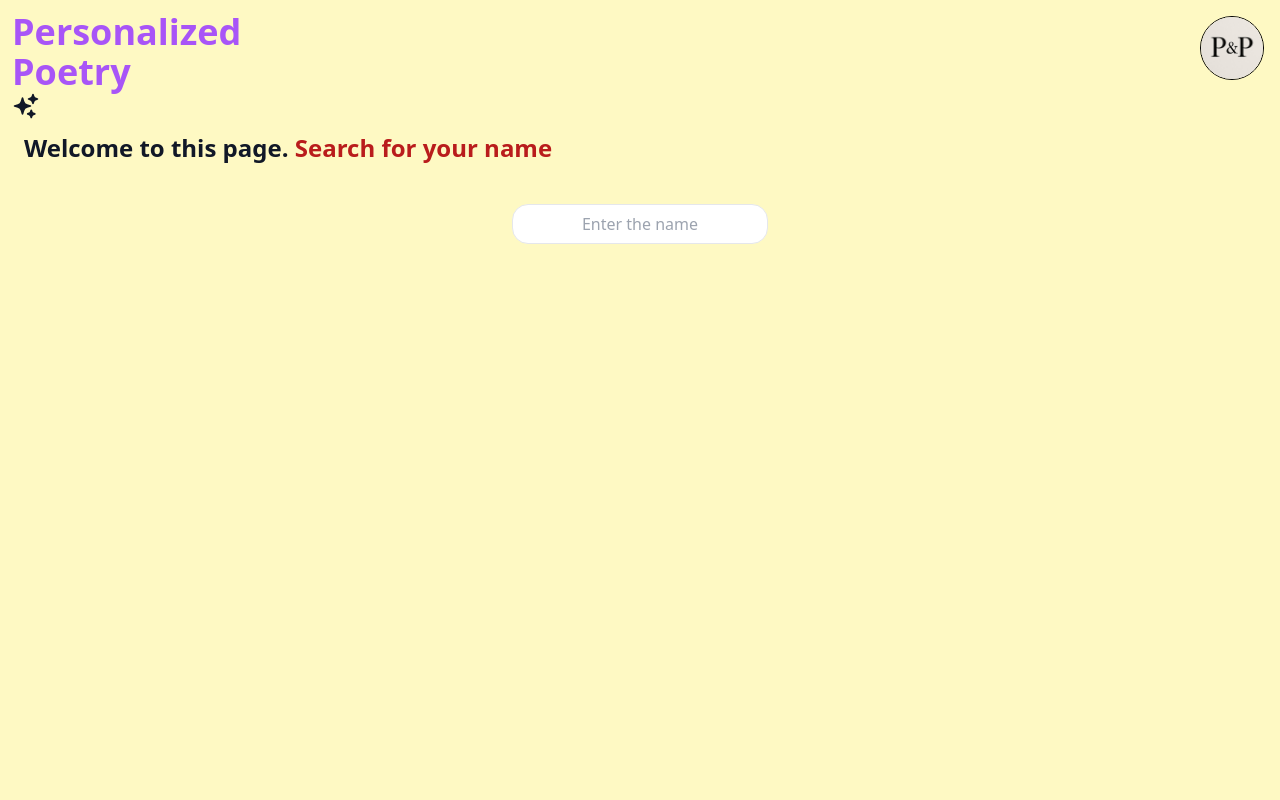
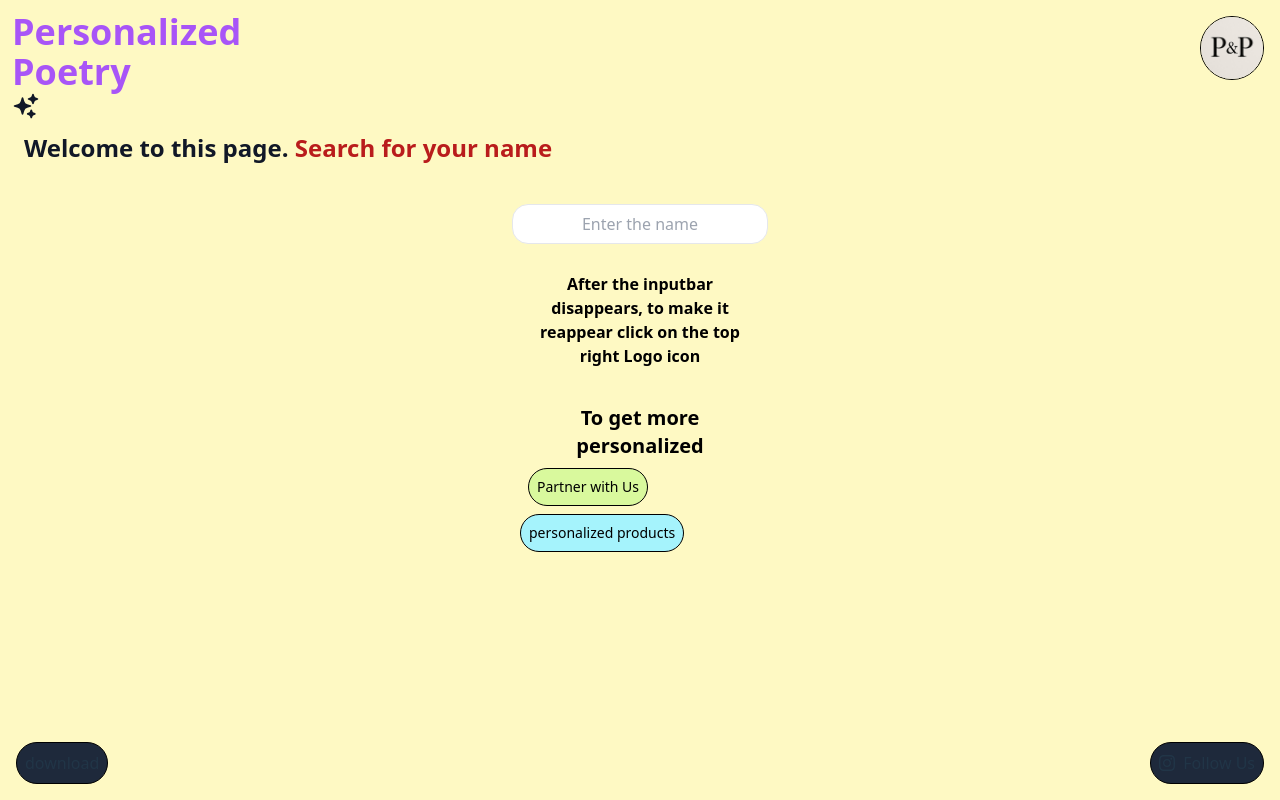
Before and after one commit to mauryamj/Personalized-Poem, a React (Vite) app: page / in a window 1280 px wide. Built offline with nearby package versions, Linux system fonts and the light colour scheme.

Commit message:
download and buttons

```diff
--- a/package.json
+++ b/package.json
@@ -11,8 +11,11 @@
   },
   "dependencies": {
     "@heroicons/react": "^2.2.0",
+    "html-to-image": "^1.11.13",
+    "html2canvas": "^1.4.1",
     "react": "^19.1.0",
-    "react-dom": "^19.1.0"
+    "react-dom": "^19.1.0",
+    "react-icons": "^5.5.0"
   },
   "devDependencies": {
     "@eslint/js": "^9.30.1",
--- a/src/App.jsx
+++ b/src/App.jsx
@@ -1,6 +1,8 @@
-import react, { useState, useEffect } from 'react'
+import react, { useState, useEffect, useRef } from 'react'
 import './App.css';
 import { SparklesIcon } from '@heroicons/react/24/solid';
+import { FaInstagram } from 'react-icons/fa';
+import { toPng } from 'html-to-image';
 
 function App() {
   const [count, setCount] = useState(0);
@@ -106,9 +108,24 @@ function App() {
 
   const [displayName, setDisplayName] = useState('');
   const [isIconClickedd, setIsIconClicked] = useState(false);
+  const ref = useRef();
+  const handleDownload =() => {
+    if(ref.current === null) return;
+    toPng(ref.current)
+    .then((dataUrl)=>{
+      const link = document.createElement('a');
+      link.download = 'personalized-image.png'
+      link.href = dataUrl;
+      link.click();
+    }
+    ).catch((err)=>{
+      console.error("a problem ",err);
+    });
+  };
 
   return (
-    <div className={`${theme.bg} p-3 min-h-screen  xl:w-screen  `}>
+    <div  >
+      <div className={`${theme.bg} p-3 h-screen  w-screen overflow-auto `}ref={ref}>
       <h2 className={`text-4xl font-bold ${theme.title}`}>Personalized <br />Poetry</h2>
       <img src='/logo.png' className='h-16 fixed top-4 right-4 object-contain cursor-pointer rounded-full border border-black' onClick={() => setIsIconClicked(false)} />
       <SparklesIcon onClick={handleClick} className='text-gray-900 h-7 align-text-top' />
@@ -151,7 +168,29 @@ function App() {
           />
 
         )
+
         }
+
+      </div>
+      <div className='flex justify-center'>
+        {isEntered ? <p></p> :
+          <p className='text-black max-w-60 font-bold text-center'>After the inputbar disappears, to make it reappear click on the top right Logo icon</p>
+        }
+      </div>
+      <div className='flex justify-center'>
+        {isEntered ? <p></p> :
+          <div>
+            <p className='text-black max-w-60 text-xl font-bold text-center pt-9'>To get more personalized</p>
+            <button className=' object-contain p-2 bg-lime-200 text-black cursor-pointer rounded-full border border-black text-sm m-2' onClick={() => location = "https://www.instagram.com/direct/t/17845010538530114/"}>Partner with Us</button><br/>
+            <button className=' p-2 bg-cyan-200 text-black cursor-pointer rounded-full border border-black text-sm'>personalized products</button>
+
+          </div>
+        }
+      </div>
+      </div>
+      <div>
+        <button className='fixed bottom-4 right-4 object-contain p-2 flex justify-center gap-2 bg-slate-800 cursor-pointer rounded-full border border-black' onClick={() => location = "https://www.instagram.com/personalized.poetry_/?igsh=MW85azI0cnVhbmZvNA%3D%3D#"}><FaInstagram className='h-6' /> Follow Us</button>
+        <button className='fixed bottom-4 left-4 object-contain p-2 flex justify-center gap-2 bg-slate-800 cursor-pointer rounded-full border border-black' onClick={handleDownload}>download</button>
 
       </div>
     </div>
```
Also changed, not shown: 1 other file (tests, documents, lock files or other folders). Lines whose indentation alone changed are shown as unchanged.
